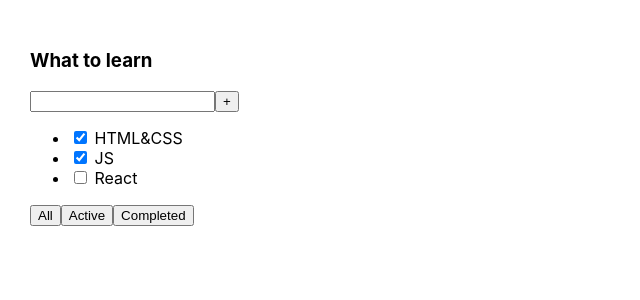
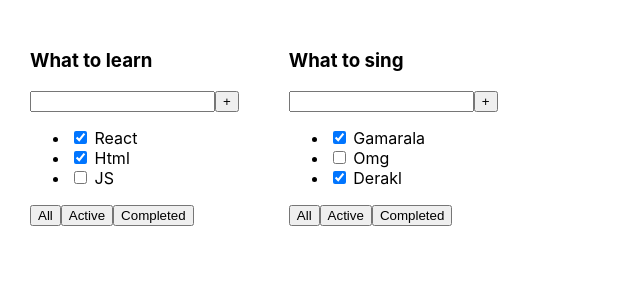
Before and after one commit to ReactReduxDeveloper/TD1, a React (Create React App) app: page / in a window 1280 px wide. Shown: the top 300 px of the page, without its empty margins (0-640 px from the left). Built offline with nearby package versions, Linux system fonts and the light colour scheme.

Commit message:
commit added Todolist + MassiveObj + props

```diff
--- a/src/App.tsx
+++ b/src/App.tsx
@@ -1,28 +1,17 @@
 import React from 'react';
 import './App.css';
+import {Todolist} from "./Todolist";
+import {task1, task2} from "./MassiveObj";
 
 function App() {
     return (
         <div className="App">
-            <div>
-                <h3>What to learn</h3>
-                <div>
-                    <input/>
-                    <button>+</button>
-                </div>
-                <ul>
-                    <li><input type="checkbox" checked={true}/> <span>HTML&CSS</span></li>
-                    <li><input type="checkbox" checked={true}/> <span>JS</span></li>
-                    <li><input type="checkbox" checked={false}/> <span>React</span></li>
-                </ul>
-                <div>
-                    <button>All</button>
-                    <button>Active</button>
-                    <button>Completed</button>
-                </div>
-            </div>
+        <Todolist title={"What to learn"} massive={task1}/>
+        <Todolist title={"What to sing"} massive={task2}/>
+
         </div>
-    );
+)
+
 }
 
 export default App;
--- /dev/null
+++ b/src/MassiveObj.tsx
@@ -0,0 +1,14 @@
+import React from "react";
+
+export const task1 = [
+    {id:1, title:"React", isDone: true},
+    {id:2, title:"Html", isDone: true},
+    {id:3, title:"JS", isDone: false},
+]
+
+export const task2 = [
+    {id:1, title:"Gamarala", isDone: true},
+    {id:2, title:"Omg", isDone: false},
+    {id:3, title:"Derakl", isDone: true},
+
+]
--- /dev/null
+++ b/src/Todolist.tsx
@@ -0,0 +1,34 @@
+import React from 'react';
+type PropsType = {
+    title:string
+massive:Array<MassiveType>
+}
+type MassiveType = {
+    id: number
+    title:string
+    isDone:boolean
+}
+export const Todolist = (props:PropsType)=> {
+    return (
+        <div>
+            <div>
+                <h3>{props.title}</h3>
+                <div>
+                    <input/>
+                    <button>+</button>
+                </div>
+                <ul>
+                    <li><input type="checkbox" checked={props.massive[0].isDone}/> <span>{props.massive[0].title}</span></li>
+                    <li><input type="checkbox" checked={props.massive[1].isDone}/> <span>{props.massive[1].title}</span></li>
+                    <li><input type="checkbox" checked={props.massive[2].isDone}/> <span>{props.massive[2].title}</span></li>
+                </ul>
+                <div>
+                    <button>All</button>
+                    <button>Active</button>
+                    <button>Completed</button>
+                </div>
+            </div>
+        </div>
+    );
+
+}
```
Also changed, not shown: 2 other files (tests, documents, lock files or other folders).
